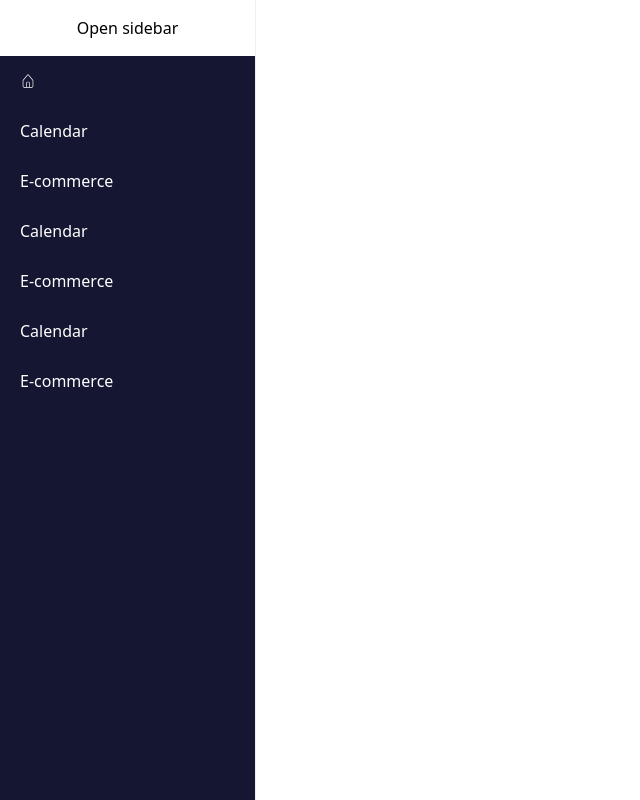
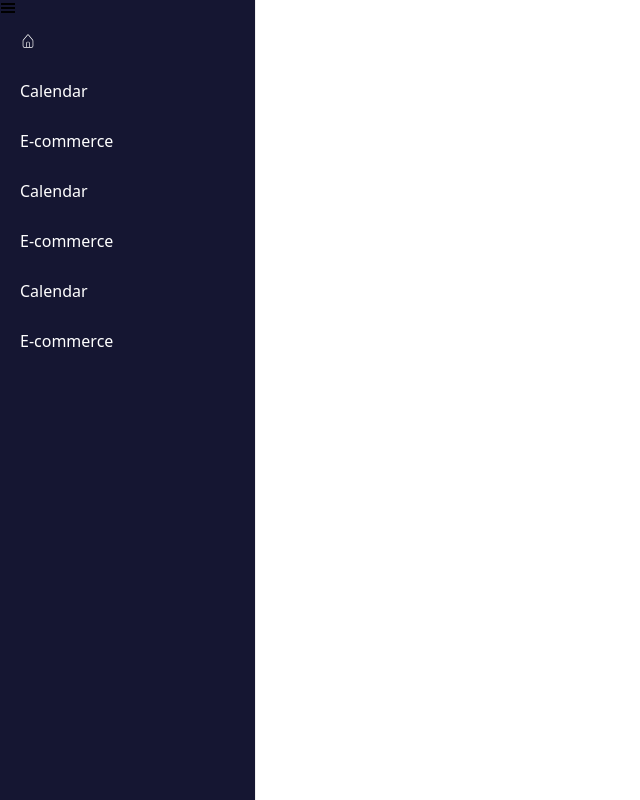
Before and after one commit to Anmol0987/Employee_managment_Art, a React (Vite) app: page / in a window 1280 px wide. Shown: the whole page, without its empty margins (0-640 px from the left). Built offline with nearby package versions, Linux system fonts and the light colour scheme.

Commit message:
icon added

```diff
--- a/src/components/SideBar.jsx
+++ b/src/components/SideBar.jsx
@@ -3,10 +3,11 @@ import { useState } from 'react';
 import { CiHome } from "react-icons/ci";
 import { useRecoilState } from 'recoil';
 import { CollapsedAtom } from '../atom/Collapsed';
+import { GiHamburgerMenu } from "react-icons/gi";
 
 
 export default function SideBar() {
-    const [isCollapsed,setIsCollapsed] = useRecoilState(CollapsedAtom);
+    const [isCollapsed, setIsCollapsed] = useRecoilState(CollapsedAtom);
 
     const handleToggleSidebar = () => {
         setIsCollapsed(!isCollapsed);
@@ -21,7 +22,11 @@ export default function SideBar() {
                 left: '0',
             }
         } width="20%" collapsedWidth='5%' collapsed={isCollapsed} >
-            <button style={{ width: '100%', height: "3.5rem", backgroundColor: 'white', alignItems: "center" }} onClick={() => handleToggleSidebar()}>Open sidebar</button>
+            <div className='flex  h-8 w-full   justify-center items-center' >
+                <GiHamburgerMenu className=' h-6 w-6 text-white' onClick={() => handleToggleSidebar()} />
+            </div>
+
+            {/* <button style={{ width: '100%', height: "3.5rem", backgroundColor: 'white', alignItems: "center" }} onClick={() => handleToggleSidebar()}>Open sidebar</button> */}
             <Menu rootStyles={{
                 color: 'white',
             }} >
```
Also changed, not shown: src/Screens/Dashboard.jsx (+3 -4 lines).
